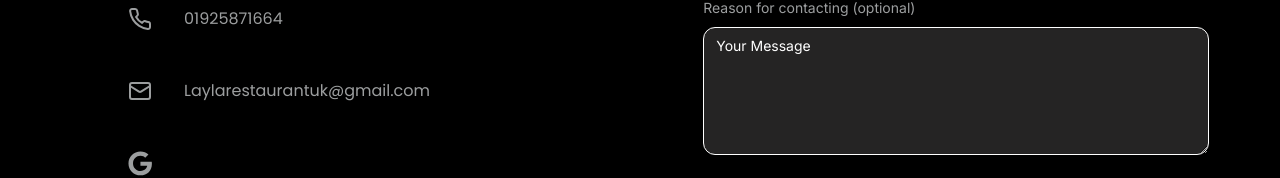
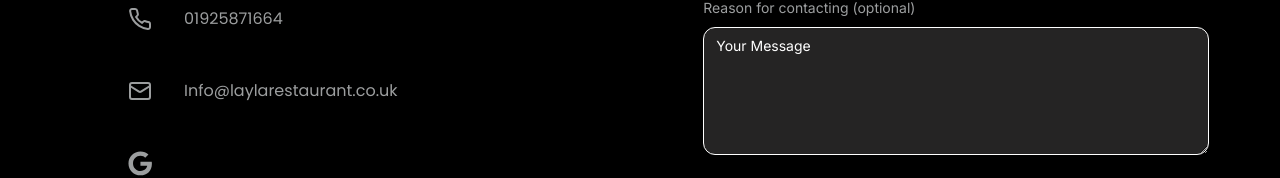
Before and after one commit to muhammedsheheer/layla, a Next.js app: page /contact in a window 1280 px wide. Shown: the part 465-643 px from the top of the page. Built offline with nearby package versions, Linux system fonts and the light colour scheme; no server answers; a web font is replaced by a local one.

Commit message:
email changed

```diff
--- a/src/app/contact/(section)/Contact.tsx
+++ b/src/app/contact/(section)/Contact.tsx
@@ -136,9 +136,9 @@ const Contact = ({}) => {
                 <div className="flex flex-col gap-4">
                   <Link
                     className="font-poppins text-[#9C9E9F]"
-                    href={"mailto:Laylarestaurantuk@gmail.com"}
+                    href={"mailto:Info@laylarestaurant.co.uk"}
                   >
-                    Laylarestaurantuk@gmail.com
+                    Info@laylarestaurant.co.uk
                   </Link>
                 </div>
               </div>
```
